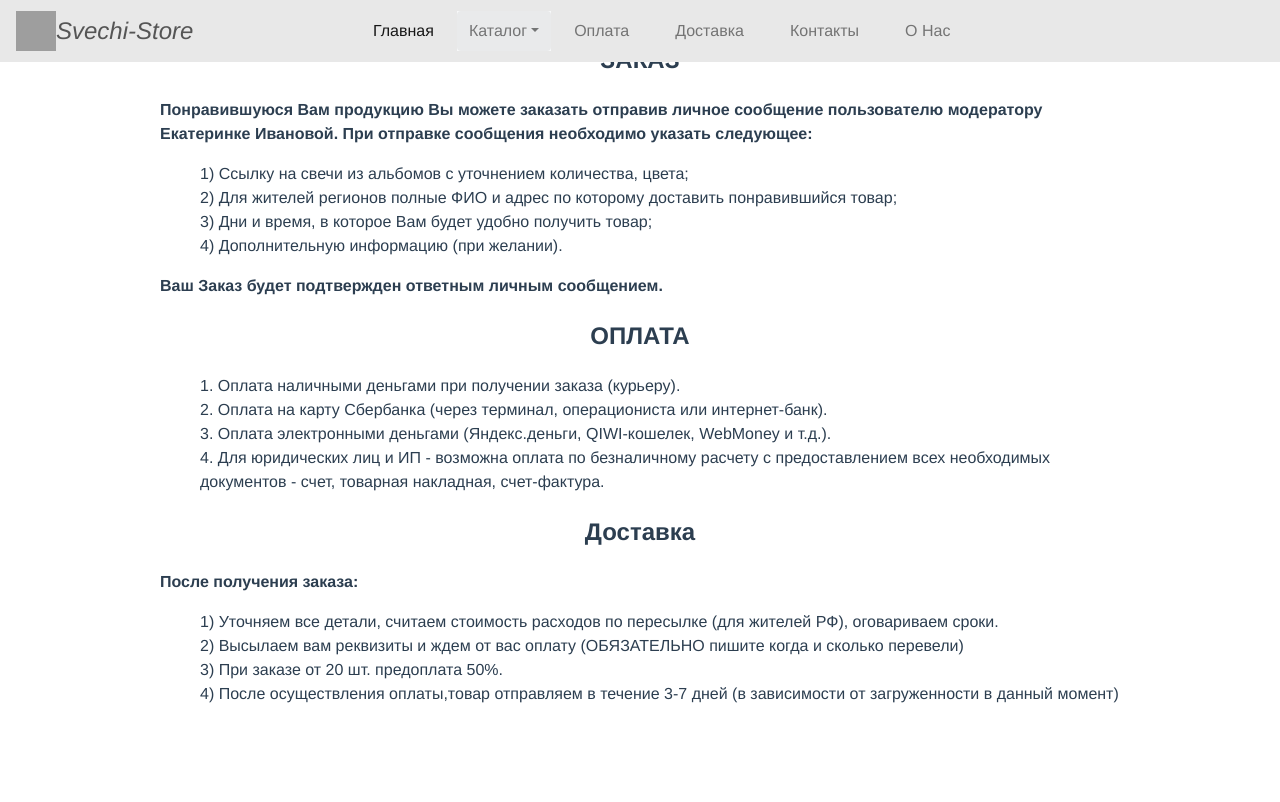
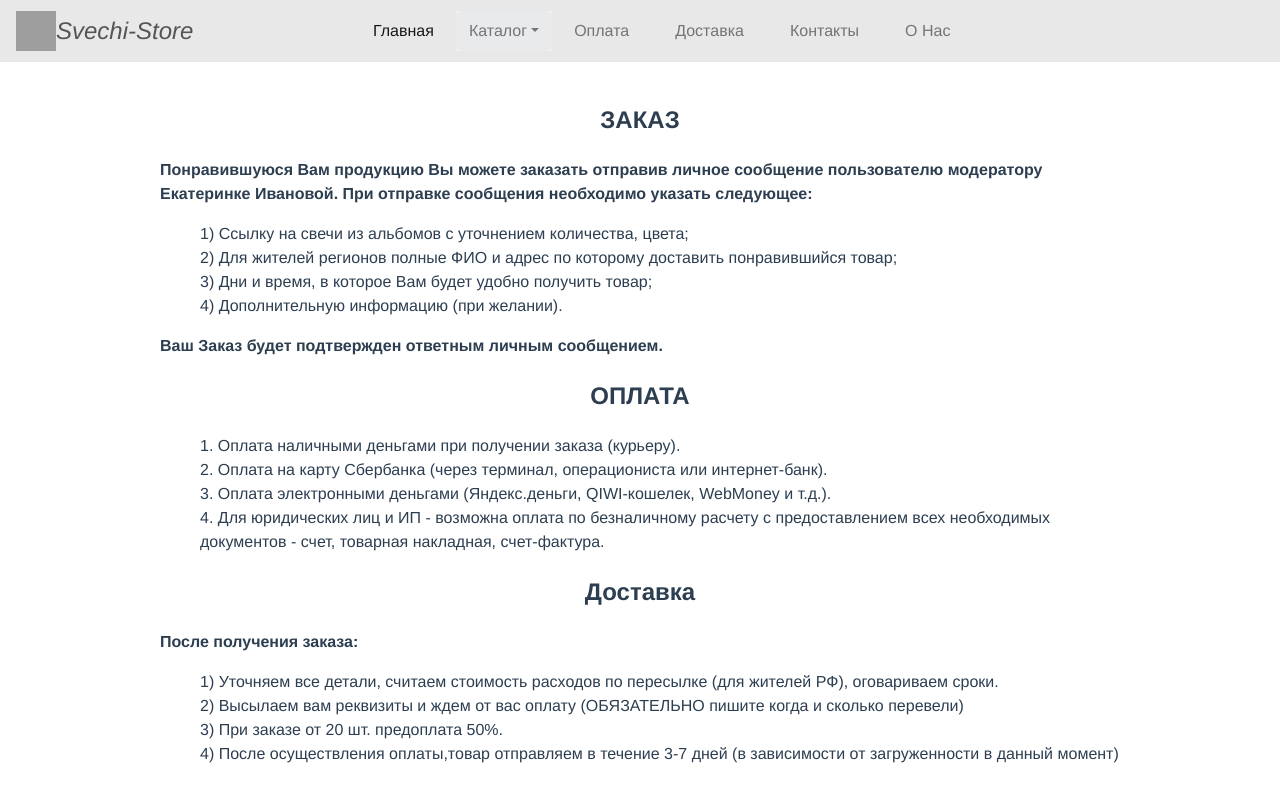
Before and after one commit to MedoffSergey/Svechi-Store, a Vue app: page /order in a window 1280 px wide. Shown: the top 802 px of the page. Built offline with nearby package versions, Linux system fonts and the light colour scheme; grey boxes are pictures that could not be loaded.

Commit message:
dist fixed

```diff
--- a/src/components/catalog/v-catalog-item.vue
+++ b/src/components/catalog/v-catalog-item.vue
@@ -51,7 +51,6 @@ export default {
     flex-basis: 20%;
     box-shadow: 0 0 8px 0 #e0e0e0;
     padding: 16px;
-    margin-top: 40px;
     &:hover {
         box-shadow: 0 3px 0 #1683c6;
     }
--- a/src/components/v-main-wrapper.vue
+++ b/src/components/v-main-wrapper.vue
@@ -58,7 +58,7 @@ export default {
 <style lang="scss">
 .v-main-wrapper {
   max-width: 100%;
-  margin: 0 auto;
+  margin: 40px auto;
 }
 
 .navbar{
@@ -67,7 +67,7 @@ export default {
 
 .main {
       position: relative;
-      top: -60px;
+      top: 0px;
       width: 100%;
 
 }
```
